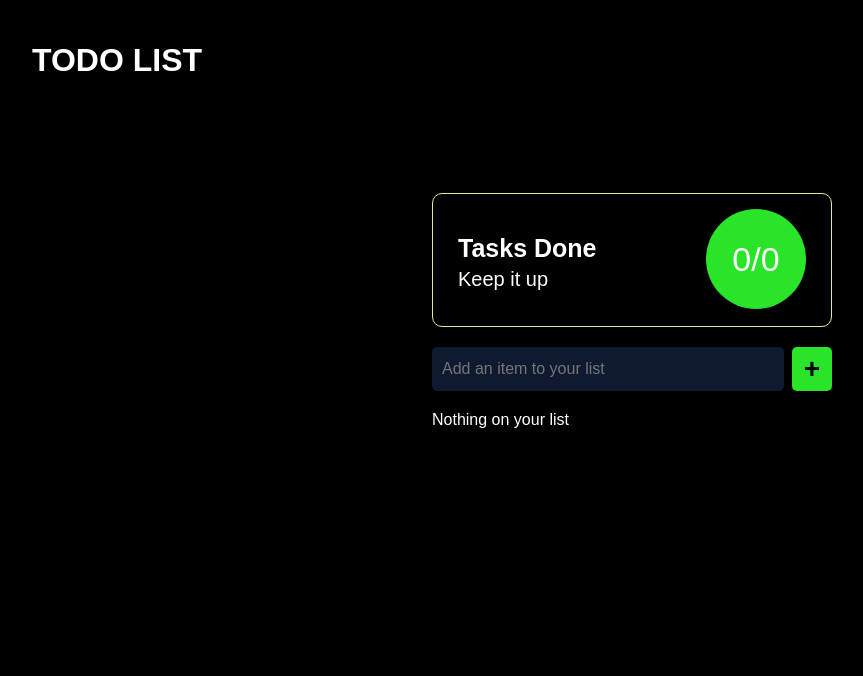
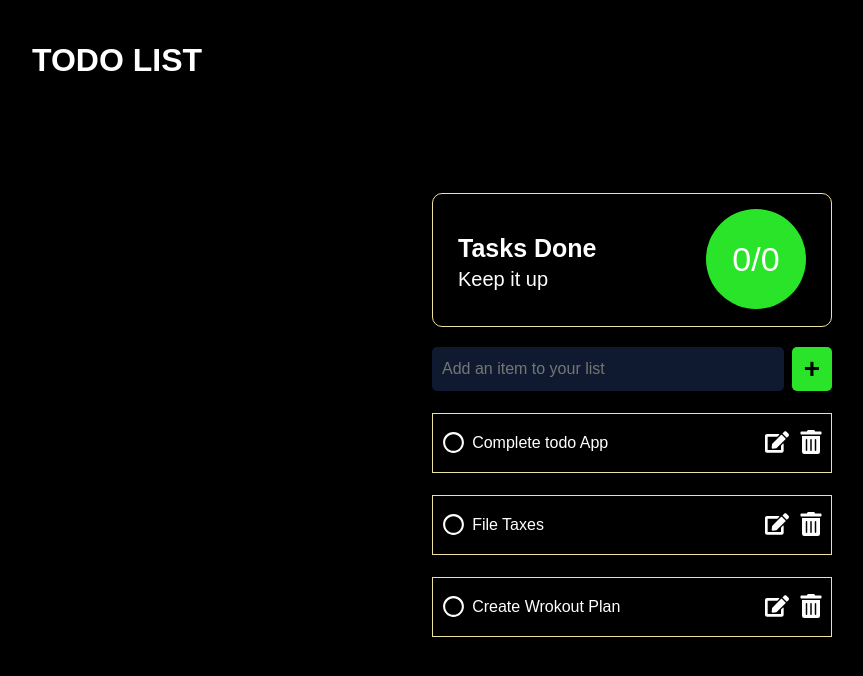
Before and after one commit to Marlisa-dev/tracking-list, a React (Vite) app: page / in a window 1280 px wide. Shown: the top 676 px of the page, without its empty margins (8-871 px from the left). Built offline with nearby package versions, Linux system fonts and the light colour scheme.

Commit message:
render list

```diff
--- a/src/App.jsx
+++ b/src/App.jsx
@@ -6,14 +6,31 @@ import TaskTracker from './components/TaskTracker'
 
 
 function App() {
-  const [todos, setTodos]= useState([])
+  const [todos, setTodos]= useState([
+    {
+      title: "Complete todo App",
+      id: 1,
+      is_complated: false
+    },
+    {
+      title: "File Taxes",
+      id: 2,
+      is_complated: true
+    },
+    {
+      title: "Create Wrokout Plan",
+      id: 3,
+      is_complated: false
+    }
+  ])
+  console.log(todos)
   return (
     <>
       <div className='header'><h1>TODO LIST</h1></div>
       <div className="container">
         <TaskTracker todos_completed={0} todos_total={0}/>
         <NewTask />
-        <TasksBody todos={[]}/>
+        <TasksBody todos={todos} setTodos={setTodos}/>
 
 
       </div>
--- a/src/components/Task.jsx
+++ b/src/components/Task.jsx
@@ -8,7 +8,7 @@ const Task = ({ item }) => {
   return (
     <li className='task' id={item.id}>
         <RiCheckboxBlankCircleLine className='checked'/>
-        <p>New list item</p>
+        <p>{item.title}</p>
         <FaEdit className='edit-task-icon'/>
         <FaTrashAlt className='delete-task-icon'/>
     </li>
--- a/src/components/TasksBody.jsx
+++ b/src/components/TasksBody.jsx
@@ -2,17 +2,17 @@ import React from 'react'
 import Task from './Task'
 
 
-
-const TasksBody = ({ todos }) => {
+const TasksBody = ({ todos, setTodos }) => {
   return (
     <ol className='tasksbody'>
       {todos && todos.length > 0 ? (
-        todos.map((item, index) => <Item key={index} item={item} />)
-      ) : (<p>Nothing on your list</p>)}
-
+        todos.map((item, index) => ( <Task key={index} item={item} setTodos={setTodos}/>
+        ))
+      ) : (
+        <p>Nothing on your list</p>
+        )}
     </ol>
-
-  )
+  );
 }
 
 export default TasksBody
```
